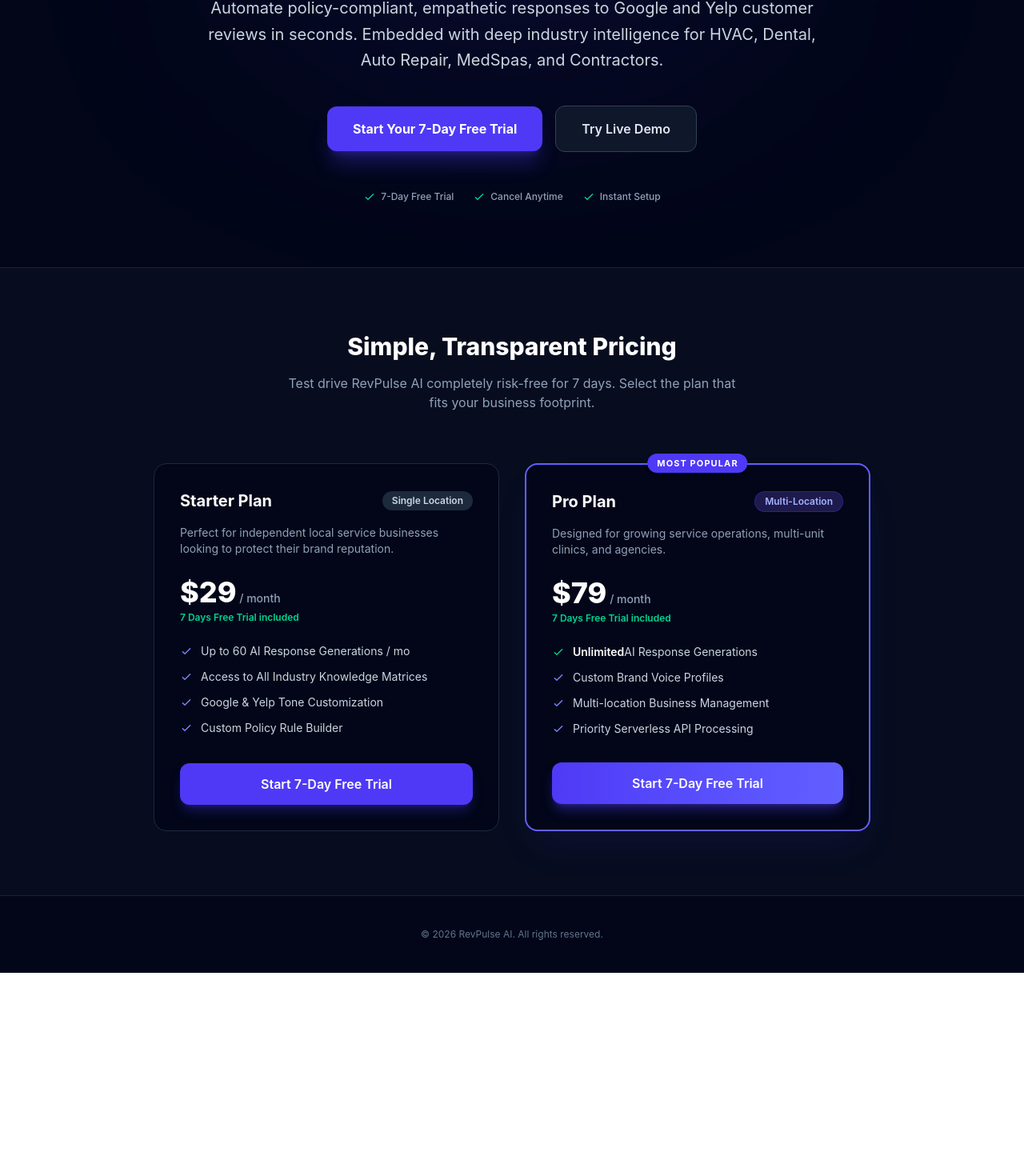
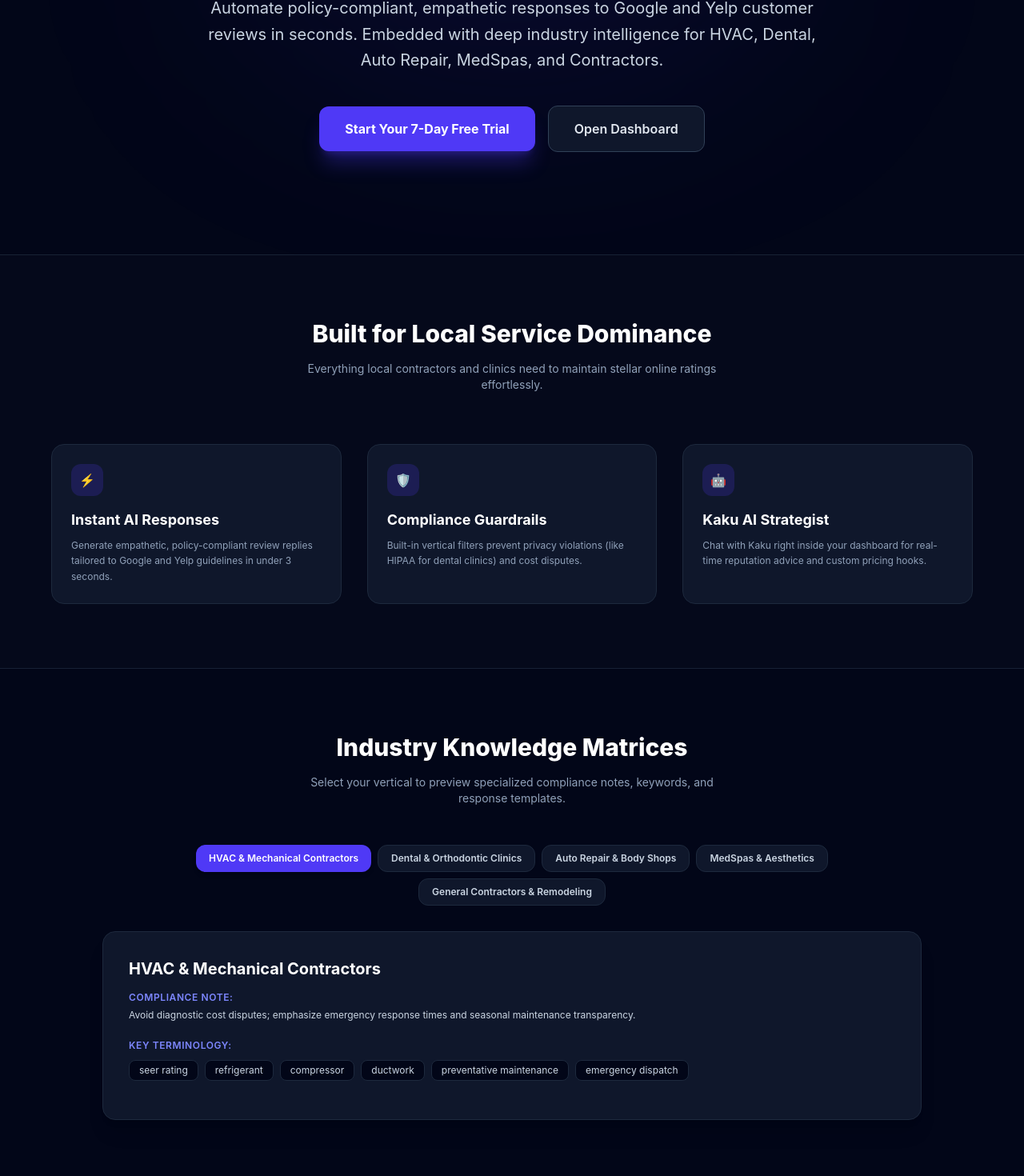
Before and after one commit to dkakucorp-lgtm/revpulse-ai, a React (Vite) app: page / in a window 1280 px wide. Shown: the part 411-1881 px from the top of the page at 80% size. Before the commit the page ends 1627 px from the top, so only its background shows below. Built offline with nearby package versions, Linux system fonts and the light colour scheme.

Commit message:
Fix landing page navigation, interactive industry matrix, and auth modal triggers

```diff
--- a/src/components/LandingPage.jsx
+++ b/src/components/LandingPage.jsx
@@ -1,10 +1,14 @@
-import React from 'react';
+import React, { useState } from 'react';
+import AuthModal from './AuthModal';
+import { industryKnowledgeData } from '../data/industryKnowledge';
 
-// YOUR ACTUAL LIVE STRIPE PAYMENT LINKS
 const STRIPE_STARTER_LINK = "https://buy.stripe.com/bJeaEWauvcphcfVaA02cg04";
 const STRIPE_PRO_LINK = "https://buy.stripe.com/9B6fZgbyz0GzbbR7nO2cg03";
 
 export default function LandingPage() {
+  const [isAuthOpen, setIsAuthOpen] = useState(false);
+  const [selectedIndustry, setSelectedIndustry] = useState('hvac');
+
   return (
     <div className="min-h-screen bg-slate-950 text-slate-100 font-sans antialiased selection:bg-indigo-500 selection:text-white">
 
@@ -29,18 +33,18 @@ export default function LandingPage() {
           </div>
 
           <div className="flex items-center space-x-4">
-            <a
-              href="/app"
+            <button
+              onClick={() => setIsAuthOpen(true)}
               className="px-5 py-2.5 text-sm font-semibold text-slate-300 hover:text-white transition"
             >
               Sign In
-            </a>
-            <a
-              href="#pricing"
+            </button>
+            <button
+              onClick={() => setIsAuthOpen(true)}
               className="px-5 py-2.5 text-sm font-semibold text-white bg-indigo-600 hover:bg-indigo-500 rounded-xl transition shadow-lg shadow-indigo-600/20"
             >
               Start 7-Day Free Trial
-            </a>
+            </button>
           </div>
         </div>
       </nav>
@@ -67,40 +71,93 @@ export default function LandingPage() {
           </p>
 
           <div className="flex flex-col sm:flex-row items-center justify-center gap-4 mb-12">
-            <a
-              href="#pricing"
+            <button
+              onClick={() => setIsAuthOpen(true)}
               className="w-full sm:w-auto px-8 py-4 bg-indigo-600 hover:bg-indigo-500 text-white font-bold rounded-xl text-base shadow-xl shadow-indigo-600/30 transition transform hover:-translate-y-0.5"
             >
               Start Your 7-Day Free Trial
-            </a>
+            </button>
             <a
               href="/app"
-              className="w-full sm:w-auto px-8 py-4 bg-slate-900 hover:bg-slate-800 border border-slate-700 text-slate-200 font-semibold rounded-xl text-base transition"
+              className="w-full sm:w-auto px-8 py-4 bg-slate-900 hover:bg-slate-800 border border-slate-700 text-slate-200 font-semibold rounded-xl text-base transition text-center"
             >
-              Try Live Demo
+              Open Dashboard
             </a>
           </div>
+        </div>
+      </section>
 
-          <div className="flex items-center justify-center space-x-6 text-xs text-slate-400 font-medium">
-            <span className="flex items-center">
-              <svg className="w-4 h-4 text-emerald-400 mr-1.5" fill="none" viewBox="0 0 24 24" stroke="currentColor">
-                <path strokeLinecap="round" strokeLinejoin="round" strokeWidth="2" d="M5 13l4 4L19 7" />
-              </svg>
-              7-Day Free Trial
-            </span>
-            <span className="flex items-center">
-              <svg className="w-4 h-4 text-emerald-400 mr-1.5" fill="none" viewBox="0 0 24 24" stroke="currentColor">
-                <path strokeLinecap="round" strokeLinejoin="round" strokeWidth="2" d="M5 13l4 4L19 7" />
-              </svg>
-              Cancel Anytime
-            </span>
-            <span className="flex items-center">
-              <svg className="w-4 h-4 text-emerald-400 mr-1.5" fill="none" viewBox="0 0 24 24" stroke="currentColor">
-                <path strokeLinecap="round" strokeLinejoin="round" strokeWidth="2" d="M5 13l4 4L19 7" />
-              </svg>
-              Instant Setup
-            </span>
+      {/* Features Section */}
+      <section id="features" className="py-20 px-6 bg-slate-900/20 border-t border-slate-800/80">
+        <div className="max-w-6xl mx-auto">
+          <div className="text-center mb-16">
+            <h2 className="text-3xl font-extrabold text-white mb-4">Built for Local Service Dominance</h2>
+            <p className="text-slate-400 max-w-xl mx-auto text-sm">Everything local contractors and clinics need to maintain stellar online ratings effortlessly.</p>
           </div>
+
+          <div className="grid grid-cols-1 md:grid-cols-3 gap-8">
+            <div className="bg-slate-900 border border-slate-800 rounded-2xl p-6">
+              <div className="w-10 h-10 rounded-xl bg-indigo-600/20 text-indigo-400 flex items-center justify-center font-bold mb-4">⚡</div>
+              <h3 className="text-lg font-bold text-white mb-2">Instant AI Responses</h3>
+              <p className="text-slate-400 text-xs leading-relaxed">Generate empathetic, policy-compliant review replies tailored to Google and Yelp guidelines in under 3 seconds.</p>
+            </div>
+            <div className="bg-slate-900 border border-slate-800 rounded-2xl p-6">
+              <div className="w-10 h-10 rounded-xl bg-indigo-600/20 text-indigo-400 flex items-center justify-center font-bold mb-4">🛡️</div>
+              <h3 className="text-lg font-bold text-white mb-2">Compliance Guardrails</h3>
+              <p className="text-slate-400 text-xs leading-relaxed">Built-in vertical filters prevent privacy violations (like HIPAA for dental clinics) and cost disputes.</p>
+            </div>
+            <div className="bg-slate-900 border border-slate-800 rounded-2xl p-6">
+              <div className="w-10 h-10 rounded-xl bg-indigo-600/20 text-indigo-400 flex items-center justify-center font-bold mb-4">🤖</div>
+              <h3 className="text-lg font-bold text-white mb-2">Kaku AI Strategist</h3>
+              <p className="text-slate-400 text-xs leading-relaxed">Chat with Kaku right inside your dashboard for real-time reputation advice and custom pricing hooks.</p>
+            </div>
+          </div>
+        </div>
+      </section>
+
+      {/* Industry Matrix Section */}
+      <section id="matrix" className="py-20 px-6 bg-slate-950 border-t border-slate-800/80">
+        <div className="max-w-5xl mx-auto">
+          <div className="text-center mb-12">
+            <h2 className="text-3xl font-extrabold text-white mb-4">Industry Knowledge Matrices</h2>
+            <p className="text-slate-400 text-sm max-w-lg mx-auto">Select your vertical to preview specialized compliance notes, keywords, and response templates.</p>
+          </div>
+
+          <div className="flex flex-wrap justify-center gap-2 mb-8">
+            {Object.values(industryKnowledgeData).map((ind) => (
+              <button
+                key={ind.id}
+                onClick={() => setSelectedIndustry(ind.id)}
+                className={`px-4 py-2 rounded-xl text-xs font-semibold transition ${
+                  selectedIndustry === ind.id
+                    ? 'bg-indigo-600 text-white shadow-md'
+                    : 'bg-slate-900 text-slate-300 hover:bg-slate-800 border border-slate-800'
+                }`}
+              >
+                {ind.name}
+              </button>
+            ))}
+          </div>
+
+          {industryKnowledgeData[selectedIndustry] && (
+            <div className="bg-slate-900 border border-slate-800 rounded-2xl p-8 shadow-xl">
+              <h3 className="text-xl font-bold text-white mb-2">{industryKnowledgeData[selectedIndustry].name}</h3>
+              <div className="mb-4">
+                <span className="text-xs font-semibold text-indigo-400 uppercase tracking-wider">Compliance Note:</span>
+                <p className="text-xs text-slate-300 mt-1">{industryKnowledgeData[selectedIndustry].complianceNotes}</p>
+              </div>
+              <div className="mb-4">
+                <span className="text-xs font-semibold text-indigo-400 uppercase tracking-wider">Key Terminology:</span>
+                <div className="flex flex-wrap gap-2 mt-2">
+                  {industryKnowledgeData[selectedIndustry].commonKeywords.map((kw, i) => (
+                    <span key={i} className="px-3 py-1 bg-slate-950 text-slate-300 border border-slate-800 rounded-lg text-xs">
+                      {kw}
+                    </span>
+                  ))}
+                </div>
+              </div>
+            </div>
+          )}
         </div>
       </section>
 
@@ -109,113 +166,41 @@ export default function LandingPage() {
         <div className="max-w-6xl mx-auto">
           <div className="text-center mb-16">
             <h2 className="text-3xl font-extrabold text-white mb-4">Simple, Transparent Pricing</h2>
-            <p className="text-slate-400 max-w-xl mx-auto text-base">
-              Test drive RevPulse AI completely risk-free for 7 days. Select the plan that fits your business footprint.
-            </p>
+            <p className="text-slate-400 max-w-xl mx-auto text-base">Test drive RevPulse AI completely risk-free for 7 days.</p>
           </div>
 
           <div className="grid grid-cols-1 md:grid-cols-2 gap-8 max-w-4xl mx-auto">
             {/* Starter Plan */}
-            <div className="bg-slate-950 border border-slate-800 rounded-2xl p-8 flex flex-col justify-between relative hover:border-slate-700 transition">
+            <div className="bg-slate-950 border border-slate-800 rounded-2xl p-8 flex flex-col justify-between">
               <div>
-                <div className="flex justify-between items-center mb-4">
-                  <h3 className="text-xl font-bold text-white">Starter Plan</h3>
-                  <span className="text-xs font-semibold px-3 py-1 bg-slate-800 text-slate-300 rounded-full">Single Location</span>
-                </div>
-                <p className="text-slate-400 text-sm mb-6">Perfect for independent local service businesses looking to protect their brand reputation.</p>
-
+                <h3 className="text-xl font-bold text-white mb-2">Starter Plan</h3>
+                <p className="text-slate-400 text-sm mb-6">Single Location local service businesses.</p>
                 <div className="mb-6">
                   <span className="text-4xl font-extrabold text-white">$29</span>
-                  <span className="text-slate-400 text-sm font-medium"> / month</span>
-                  <p className="text-xs text-emerald-400 font-semibold mt-1">7 Days Free Trial included</p>
+                  <span className="text-slate-400 text-sm"> / month</span>
                 </div>
-
-                <ul className="space-y-3 text-sm text-slate-300 mb-8">
-                  <li className="flex items-center">
-                    <svg className="w-4 h-4 text-indigo-400 mr-2.5 flex-shrink-0" fill="none" viewBox="0 0 24 24" stroke="currentColor">
-                      <path strokeLinecap="round" strokeLinejoin="round" strokeWidth="2" d="M5 13l4 4L19 7" />
-                    </svg>
-                    Up to 60 AI Response Generations / mo
-                  </li>
-                  <li className="flex items-center">
-                    <svg className="w-4 h-4 text-indigo-400 mr-2.5 flex-shrink-0" fill="none" viewBox="0 0 24 24" stroke="currentColor">
-                      <path strokeLinecap="round" strokeLinejoin="round" strokeWidth="2" d="M5 13l4 4L19 7" />
-                    </svg>
-                    Access to All Industry Knowledge Matrices
-                  </li>
-                  <li className="flex items-center">
-                    <svg className="w-4 h-4 text-indigo-400 mr-2.5 flex-shrink-0" fill="none" viewBox="0 0 24 24" stroke="currentColor">
-                      <path strokeLinecap="round" strokeLinejoin="round" strokeWidth="2" d="M5 13l4 4L19 7" />
-                    </svg>
-                    Google & Yelp Tone Customization
-                  </li>
-                  <li className="flex items-center">
-                    <svg className="w-4 h-4 text-indigo-400 mr-2.5 flex-shrink-0" fill="none" viewBox="0 0 24 24" stroke="currentColor">
-                      <path strokeLinecap="round" strokeLinejoin="round" strokeWidth="2" d="M5 13l4 4L19 7" />
-                    </svg>
-                    Custom Policy Rule Builder
-                  </li>
-                </ul>
               </div>
-
               <a
                 href={STRIPE_STARTER_LINK}
-                className="w-full block text-center py-3.5 bg-indigo-600 hover:bg-indigo-500 text-white font-semibold rounded-xl transition shadow-lg shadow-indigo-600/30"
+                className="w-full block text-center py-3.5 bg-indigo-600 hover:bg-indigo-500 text-white font-semibold rounded-xl transition shadow-lg"
               >
                 Start 7-Day Free Trial
               </a>
             </div>
 
             {/* Pro Plan */}
-            <div className="bg-slate-950 border-2 border-indigo-500 rounded-2xl p-8 flex flex-col justify-between relative shadow-2xl shadow-indigo-600/10">
-              <div className="absolute -top-3.5 left-1/2 -translate-x-1/2 bg-indigo-600 text-white text-[11px] font-bold uppercase tracking-widest px-3 py-1 rounded-full shadow-md">
-                Most Popular
-              </div>
-
+            <div className="bg-slate-950 border-2 border-indigo-500 rounded-2xl p-8 flex flex-col justify-between">
               <div>
-                <div className="flex justify-between items-center mb-4">
-                  <h3 className="text-xl font-bold text-white">Pro Plan</h3>
-                  <span className="text-xs font-semibold px-3 py-1 bg-indigo-950 text-indigo-300 border border-indigo-800/60 rounded-full">Multi-Location</span>
-                </div>
-                <p className="text-slate-400 text-sm mb-6">Designed for growing service operations, multi-unit clinics, and agencies.</p>
-
+                <h3 className="text-xl font-bold text-white mb-2">Pro Plan</h3>
+                <p className="text-slate-400 text-sm mb-6">Multi-location operations and agencies.</p>
                 <div className="mb-6">
                   <span className="text-4xl font-extrabold text-white">$79</span>
-                  <span className="text-slate-400 text-sm font-medium"> / month</span>
-                  <p className="text-xs text-emerald-400 font-semibold mt-1">7 Days Free Trial included</p>
+                  <span className="text-slate-400 text-sm"> / month</span>
                 </div>
-
-                <ul className="space-y-3 text-sm text-slate-300 mb-8">
-                  <li className="flex items-center">
-                    <svg className="w-4 h-4 text-emerald-400 mr-2.5 flex-shrink-0" fill="none" viewBox="0 0 24 24" stroke="currentColor">
-                      <path strokeLinecap="round" strokeLinejoin="round" strokeWidth="2" d="M5 13l4 4L19 7" />
-                    </svg>
-                    <span className="font-semibold text-white">Unlimited</span> AI Response Generations
-                  </li>
-                  <li className="flex items-center">
-                    <svg className="w-4 h-4 text-indigo-400 mr-2.5 flex-shrink-0" fill="none" viewBox="0 0 24 24" stroke="currentColor">
-                      <path strokeLinecap="round" strokeLinejoin="round" strokeWidth="2" d="M5 13l4 4L19 7" />
-                    </svg>
-                    Custom Brand Voice Profiles
-                  </li>
-                  <li className="flex items-center">
-                    <svg className="w-4 h-4 text-indigo-400 mr-2.5 flex-shrink-0" fill="none" viewBox="0 0 24 24" stroke="currentColor">
-                      <path strokeLinecap="round" strokeLinejoin="round" strokeWidth="2" d="M5 13l4 4L19 7" />
-                    </svg>
-                    Multi-location Business Management
-                  </li>
-                  <li className="flex items-center">
-                    <svg className="w-4 h-4 text-indigo-400 mr-2.5 flex-shrink-0" fill="none" viewBox="0 0 24 24" stroke="currentColor">
-                      <path strokeLinecap="round" strokeLinejoin="round" strokeWidth="2" d="M5 13l4 4L19 7" />
-                    </svg>
-                    Priority Serverless API Processing
-                  </li>
-                </ul>
               </div>
-
               <a
                 href={STRIPE_PRO_LINK}
-                className="w-full block text-center py-3.5 bg-gradient-to-r from-indigo-600 to-indigo-500 hover:from-indigo-500 hover:to-indigo-400 text-white font-semibold rounded-xl transition shadow-lg shadow-indigo-600/40"
+                className="w-full block text-center py-3.5 bg-gradient-to-r from-indigo-600 to-indigo-500 text-white font-semibold rounded-xl transition shadow-lg"
               >
                 Start 7-Day Free Trial
               </a>
@@ -224,6 +209,15 @@ export default function LandingPage() {
         </div>
       </section>
 
+      {/* Auth Modal */}
+      <AuthModal
+        isOpen={isAuthOpen}
+        onClose={() => setIsAuthOpen(false)}
+        onLoginSuccess={(user) => {
+          window.location.href = '/app';
+        }}
+      />
+
       {/* Footer */}
       <footer className="py-10 border-t border-slate-800/80 text-center text-xs text-slate-500">
         <p>&copy; {new Date().getFullYear()} RevPulse AI. All rights reserved.</p>
```
